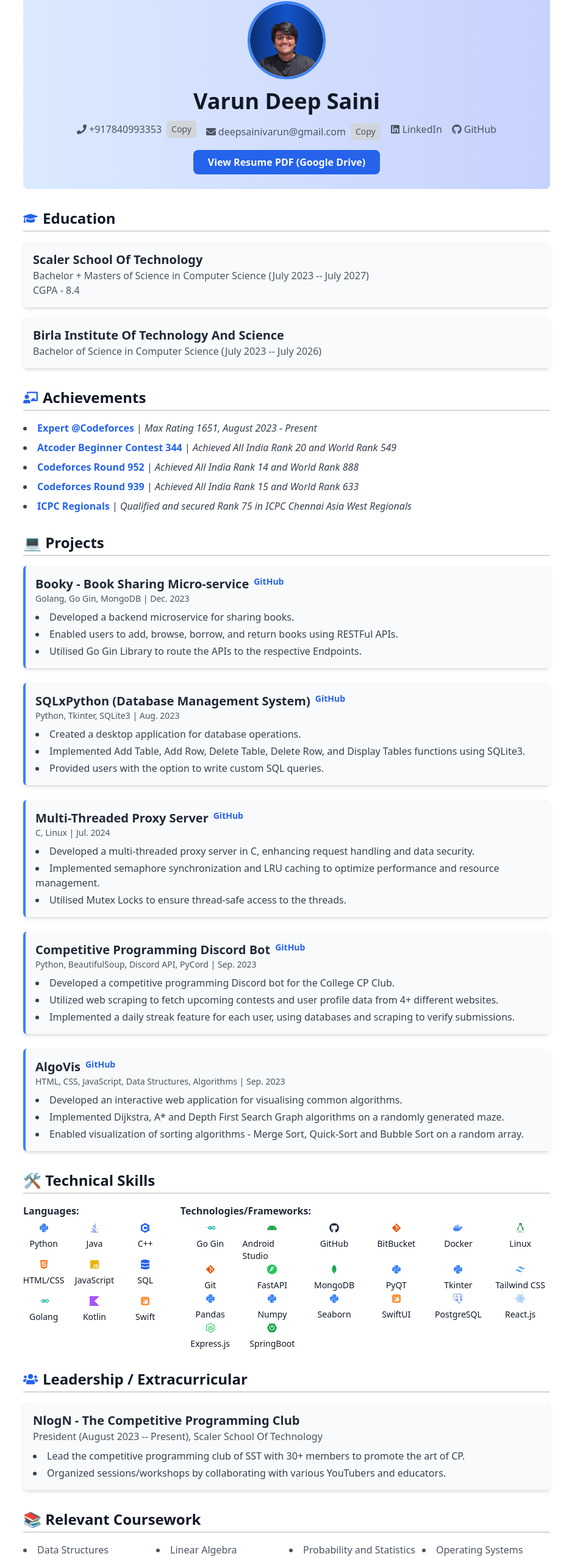
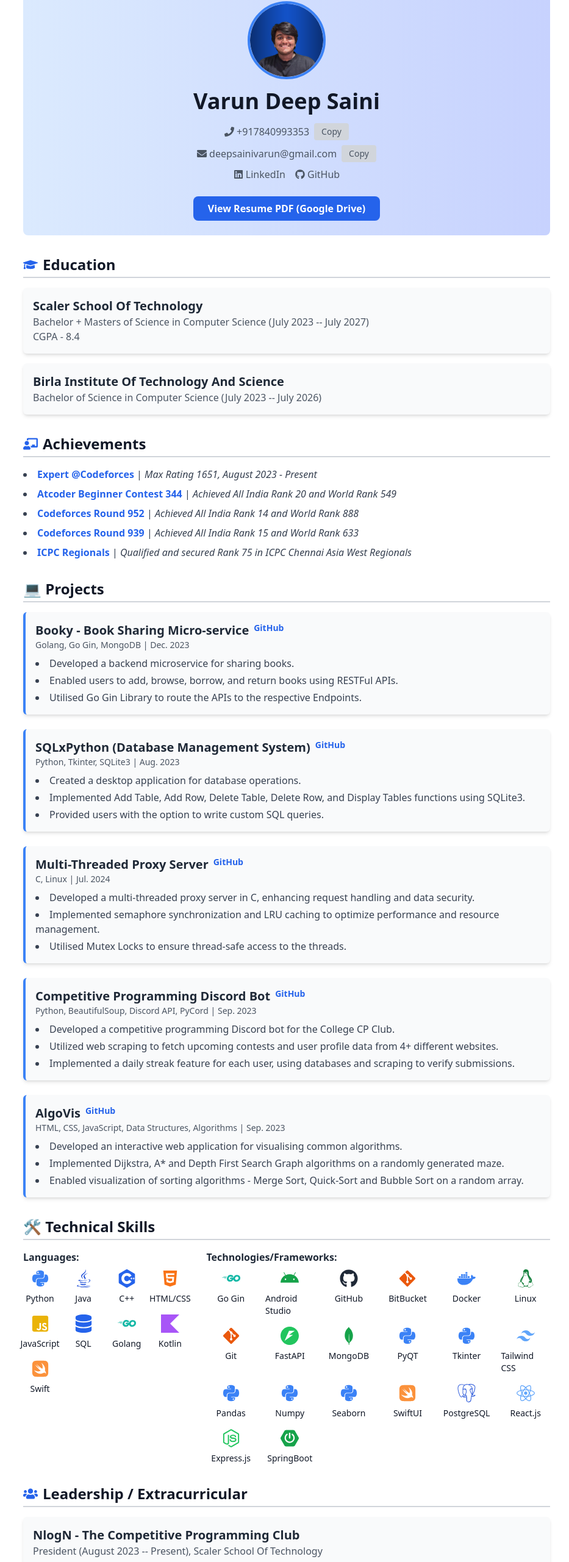
Before and after one commit to varundeepsaini/varundeepsaini, a React (Vite) app: page / in a window 1280 px wide. Shown: the part 134-2696 px from the top of the page at 61% size, without its empty margins (170-1103 px from the left). Built offline with nearby package versions, Linux system fonts and the light colour scheme.

Commit message:
Added Media Queries

```diff
--- a/src/App.jsx
+++ b/src/App.jsx
@@ -93,11 +93,8 @@
   const showTemporaryPopup = (message) => {
     const popup = document.createElement("div");
     popup.innerText = message;
-    popup.className = `
-      fixed top-16 right-10 bg-gray-300 dark:bg-gray-700
-      text-black dark:text-white py-2 px-4 rounded shadow-md
-      transition-opacity duration-300 opacity-0 z-50
-    `;
+    popup.className =
+      "fixed top-16 right-10 bg-gray-300 dark:bg-gray-700 text-black dark:text-white py-2 px-4 rounded shadow-md transition-opacity duration-300 opacity-0 z-50";
 
     document.body.appendChild(popup);
     setTimeout(() => {
@@ -121,7 +118,6 @@
     navigator.clipboard.writeText("deepsainivarun@gmail.com");
     showTemporaryPopup("Email copied!");
   };
-
 
   const education = [
     {
@@ -227,43 +223,43 @@
 
   const technicalSkills = {
     languages: [
-      { name: "Python", icon: <FaPython className="text-blue-500" /> },
-      { name: "Java", icon: <FaJava className="text-blue-700" /> },
-      { name: "C++", icon: <SiCplusplus className="text-blue-600" /> },
-      { name: "HTML/CSS", icon: <FaHtml5 className="text-orange-500" /> },
-      { name: "JavaScript", icon: <FaJsSquare className="text-yellow-500" /> },
-      { name: "SQL", icon: <FaDatabase className="text-blue-600" /> },
-      { name: "Golang", icon: <FaGolang className="text-teal-500" /> },
-      { name: "Kotlin", icon: <SiKotlin className="text-purple-500" /> },
-      { name: "Swift", icon: <FaSwift className="text-orange-400" /> },
+      { name: "Python", icon: <FaPython className="text-blue-500 text-3xl" /> },
+      { name: "Java", icon: <FaJava className="text-blue-700 text-3xl" /> },
+      { name: "C++", icon: <SiCplusplus className="text-blue-600 text-3xl" /> },
+      { name: "HTML/CSS", icon: <FaHtml5 className="text-orange-500 text-3xl" /> },
+      { name: "JavaScript", icon: <FaJsSquare className="text-yellow-500 text-3xl" /> },
+      { name: "SQL", icon: <FaDatabase className="text-blue-600 text-3xl" /> },
+      { name: "Golang", icon: <FaGolang className="text-teal-500 text-3xl" /> },
+      { name: "Kotlin", icon: <SiKotlin className="text-purple-500 text-3xl" /> },
+      { name: "Swift", icon: <FaSwift className="text-orange-400 text-3xl" /> },
     ],
     technologies: [
-      { name: "Go Gin", icon: <FaGolang className="text-teal-500" /> },
+      { name: "Go Gin", icon: <FaGolang className="text-teal-500 text-3xl" /> },
       {
         name: "Android Studio",
-        icon: <FaAndroid className="text-green-600" />,
+        icon: <FaAndroid className="text-green-600 text-3xl" />,
       },
-      { name: "GitHub", icon: <FaGithub className="text-gray-800" /> },
-      { name: "BitBucket", icon: <FaGitAlt className="text-orange-600" /> },
-      { name: "Docker", icon: <FaDocker className="text-blue-500" /> },
-      { name: "Linux", icon: <FaLinux className="text-green-700" /> },
-      { name: "Git", icon: <FaGitAlt className="text-orange-600" /> },
-      { name: "FastAPI", icon: <SiFastapi className="text-green-500" /> },
-      { name: "MongoDB", icon: <SiMongodb className="text-green-600" /> },
-      { name: "PyQT", icon: <FaPython className="text-blue-500" /> },
-      { name: "Tkinter", icon: <FaPython className="text-blue-500" /> },
+      { name: "GitHub", icon: <FaGithub className="text-gray-800 text-3xl" /> },
+      { name: "BitBucket", icon: <FaGitAlt className="text-orange-600 text-3xl" /> },
+      { name: "Docker", icon: <FaDocker className="text-blue-500 text-3xl" /> },
+      { name: "Linux", icon: <FaLinux className="text-green-700 text-3xl" /> },
+      { name: "Git", icon: <FaGitAlt className="text-orange-600 text-3xl" /> },
+      { name: "FastAPI", icon: <SiFastapi className="text-green-500 text-3xl" /> },
+      { name: "MongoDB", icon: <SiMongodb className="text-green-600 text-3xl" /> },
+      { name: "PyQT", icon: <FaPython className="text-blue-500 text-3xl" /> },
+      { name: "Tkinter", icon: <FaPython className="text-blue-500 text-3xl" /> },
       {
         name: "Tailwind CSS",
-        icon: <SiTailwindcss className="text-blue-400" />,
+        icon: <SiTailwindcss className="text-blue-400 text-3xl" />,
       },
-      { name: "Pandas", icon: <FaPython className="text-blue-500" /> },
-      { name: "Numpy", icon: <FaPython className="text-blue-500" /> },
-      { name: "Seaborn", icon: <FaPython className="text-blue-500" /> },
-      { name: "SwiftUI", icon: <FaSwift className="text-orange-400" /> },
-      { name: "PostgreSQL", icon: <SiPostgresql className="text-blue-700" /> },
-      { name: "React.js", icon: <FaReact className="text-blue-400" /> },
-      { name: "Express.js", icon: <FaNodeJs className="text-green-500" /> },
-      { name: "SpringBoot", icon: <SiSpringboot className="text-green-600" /> },
+      { name: "Pandas", icon: <FaPython className="text-blue-500 text-3xl" /> },
+      { name: "Numpy", icon: <FaPython className="text-blue-500 text-3xl" /> },
+      { name: "Seaborn", icon: <FaPython className="text-blue-500 text-3xl" /> },
+      { name: "SwiftUI", icon: <FaSwift className="text-orange-400 text-3xl" /> },
+      { name: "PostgreSQL", icon: <SiPostgresql className="text-blue-700 text-3xl" /> },
+      { name: "React.js", icon: <FaReact className="text-blue-400 text-3xl" /> },
+      { name: "Express.js", icon: <FaNodeJs className="text-green-500 text-3xl" /> },
+      { name: "SpringBoot", icon: <SiSpringboot className="text-green-600 text-3xl" /> },
     ],
   };
 
@@ -297,12 +293,13 @@
 
   return (
     <div className="bg-white dark:bg-gray-900 text-gray-900 dark:text-gray-100 min-h-screen transition-colors duration-300">
+      {/* Navigation */}
       <nav className="fixed top-0 left-0 w-full bg-white dark:bg-gray-800 shadow-md z-50">
         <div className="max-w-4xl mx-auto px-4 py-2 flex justify-between items-center">
           <h1 className="text-xl font-bold text-gray-900 dark:text-gray-100">
             Varun Deep Saini
           </h1>
-          <div className="space-x-4 hidden md:block">
+          <div className="space-x-4 flex-wrap hidden sm:flex">
             <a
               href="#education"
               className="cursor-pointer text-gray-600 dark:text-gray-300 hover:text-blue-500 dark:hover:text-blue-400 transition-colors duration-300"
@@ -348,7 +345,9 @@
         </div>
       </nav>
 
+      {/* Main Content */}
       <div className="max-w-4xl mx-auto p-4 font-sans pt-20">
+        {/* Profile Section */}
         <motion.div
           className="text-center my-8 p-6 rounded-lg bg-gradient-to-r from-blue-100 to-indigo-200 dark:from-gray-800 dark:to-gray-900"
           initial={{ opacity: 0, scale: 0.8 }}
@@ -364,26 +363,32 @@
           <h1 className="text-4xl font-bold text-gray-900 dark:text-gray-100">
             Varun Deep Saini
           </h1>
-          <div className="flex justify-center space-x-4 mt-2 text-gray-600 dark:text-gray-400">
+          <div className="flex flex-col items-center space-y-2 mt-4 text-gray-600 dark:text-gray-400">
+            <div className="flex flex-col sm:flex-row items-center">
               <div className="flex items-center">
                 <FaPhone className="mr-1" /> +917840993353
+              </div>
               <button
                 onClick={handleCopyPhone}
-          className="ml-2 px-2 py-1 bg-gray-300 dark:bg-gray-700 rounded text-sm hover:bg-gray-400 dark:hover:bg-gray-600 transition-colors duration-300"
+                className="mt-2 sm:mt-0 sm:ml-2 px-3 py-1 bg-gray-300 dark:bg-gray-700 rounded text-sm hover:bg-gray-400 dark:hover:bg-gray-600 transition-colors duration-300"
               >
                 Copy
               </button>
             </div>
 
-      <div className="flex items-center mt-2">
+            <div className="flex flex-col sm:flex-row items-center">
+              <div className="flex items-center">
                 <FaEnvelope className="mr-1" /> deepsainivarun@gmail.com
+              </div>
               <button
                 onClick={handleCopyEmail}
-          className="ml-2 px-2 py-1 bg-gray-300 dark:bg-gray-700 rounded text-sm hover:bg-gray-400 dark:hover:bg-gray-600 transition-colors duration-300"
+                className="mt-2 sm:mt-0 sm:ml-2 px-3 py-1 bg-gray-300 dark:bg-gray-700 rounded text-sm hover:bg-gray-400 dark:hover:bg-gray-600 transition-colors duration-300"
               >
                 Copy
               </button>
             </div>
+
+            <div className="flex space-x-4 mt-2">
               <a
                 href="https://linkedin.com/in/varundeepsaini"
                 target="_blank"
@@ -401,16 +406,18 @@
                 <FaGithub className="mr-1" /> GitHub
               </a>
             </div>
+          </div>
           <a
             href="https://drive.google.com/file/d/your-resume-link/view"
             target="_blank"
             rel="noopener noreferrer"
-            className="inline-block mt-4 px-6 py-2 bg-blue-600 text-white font-semibold rounded-lg hover:bg-blue-700 dark:bg-blue-500 dark:hover:bg-blue-600 transition-colors duration-300"
+            className="inline-block mt-6 px-6 py-2 bg-blue-600 text-white font-semibold rounded-lg hover:bg-blue-700 dark:bg-blue-500 dark:hover:bg-blue-600 transition-colors duration-300"
           >
             View Resume PDF (Google Drive)
           </a>
         </motion.div>
 
+        {/* Education Section */}
         <section id="education" className="mb-8">
           <h2 className="flex items-center text-2xl font-semibold border-b-2 border-gray-300 dark:border-gray-600 pb-1 text-gray-900 dark:text-gray-100">
             <FaGraduationCap className="mr-2 text-blue-600 dark:text-blue-400" />
@@ -439,6 +446,7 @@
           </div>
         </section>
 
+        {/* Achievements Section */}
         <section id="achievements" className="mb-8">
           <h2 className="flex items-center text-2xl font-semibold border-b-2 border-gray-300 dark:border-gray-600 pb-1 text-gray-900 dark:text-gray-100">
             <FaChalkboardTeacher className="mr-2 text-blue-600 dark:text-blue-400" />
@@ -467,6 +475,7 @@
           </ul>
         </section>
 
+        {/* Projects Section */}
         <section id="projects" className="mb-8">
           <h2 className="flex items-center text-2xl font-semibold border-b-2 border-gray-300 dark:border-gray-600 pb-1 text-gray-900 dark:text-gray-100">
             💻 Projects
@@ -475,7 +484,7 @@
             {projects.map((project, index) => (
               <motion.div
                 key={index}
-                className="border-l-4 border-blue-500 dark:border-blue-400 pl-4 bg-gray-50 dark:bg-gray-800 rounded-md p-4 shadow-md"
+                className="border-l-4 border-blue-500 dark:border-blue-400 pl-4 bg-gray-50 dark:bg-gray-800 rounded-md p-4 shadow-md hover:bg-gray-100 dark:hover:bg-gray-700 transition-colors duration-300"
                 initial={{ opacity: 0, x: -50 }}
                 animate={{ opacity: 1, x: 0 }}
                 transition={{ duration: 0.5, delay: index * 0.2 }}
@@ -508,16 +517,17 @@
           </div>
         </section>
 
+        {/* Skills Section */}
         <section id="skills" className="mb-8">
           <h2 className="flex items-center text-2xl font-semibold border-b-2 border-gray-300 dark:border-gray-600 pb-1 text-gray-900 dark:text-gray-100">
             🛠️ Technical Skills
           </h2>
-          <div className="mt-4 flex justify-items-center gap-6">
+          <div className="mt-4 flex flex-col md:flex-row gap-8">
             <div>
               <h3 className="font-bold text-gray-800 dark:text-gray-200 mb-2">
                 Languages:
               </h3>
-              <div className="grid grid-cols-3 gap-4">
+              <div className="grid grid-cols-3 sm:grid-cols-4 gap-4">
                 {technicalSkills.languages.map((lang, index) => (
                   <div key={index} className="flex flex-col items-center">
                     {lang.icon}
@@ -530,7 +540,7 @@
               <h3 className="font-bold text-gray-800 dark:text-gray-200 mb-2">
                 Technologies/Frameworks:
               </h3>
-              <div className="grid grid-cols-6 gap-1">
+              <div className="grid grid-cols-3 sm:grid-cols-4 md:grid-cols-6 gap-4">
                 {technicalSkills.technologies.map((tech, index) => (
                   <div key={index} className="flex flex-col items-center">
                     {tech.icon}
@@ -542,6 +552,7 @@
           </div>
         </section>
 
+        {/* Leadership Section */}
         <section id="leadership" className="mb-8">
           <h2 className="flex items-center text-2xl font-semibold border-b-2 border-gray-300 dark:border-gray-600 pb-1 text-gray-900 dark:text-gray-100">
             <FaUsers className="mr-2 text-blue-600 dark:text-blue-400" />
@@ -572,26 +583,29 @@
           </div>
         </section>
 
+        {/* Coursework Section */}
         <section className="mb-8">
           <h2 className="text-2xl font-semibold border-b-2 border-gray-300 dark:border-gray-600 pb-1 text-gray-900 dark:text-gray-100">
             📚 Relevant Coursework
           </h2>
-          <div className="mt-4 columns-1 sm:columns-2 md:columns-3 lg:columns-4 gap-2">
+          <div className="mt-4 grid grid-cols-1 sm:grid-cols-2 md:grid-cols-3 lg:grid-cols-4 gap-2">
+            {coursework.map((course, index) => (
+              <div key={index}>
                 <ul className="list-disc list-inside space-y-1">
-              {coursework.map((course, index) => (
-                <li key={index} className="text-gray-600 dark:text-gray-400">
-                  {course}
-                </li>
+                  <li className="text-gray-600 dark:text-gray-400">{course}</li>
+                </ul>
+              </div>
             ))}
-            </ul>
           </div>
         </section>
 
+        {/* Footer */}
         <footer className="text-center mt-8 text-gray-500 dark:text-gray-400">
           © {new Date().getFullYear()} Varun Deep Saini. All rights reserved.
         </footer>
       </div>
 
+      {/* Scroll to Top Button */}
       <AnimatePresence>
         {showScroll && (
           <motion.button
```
Lines whose indentation alone changed are shown as unchanged.
